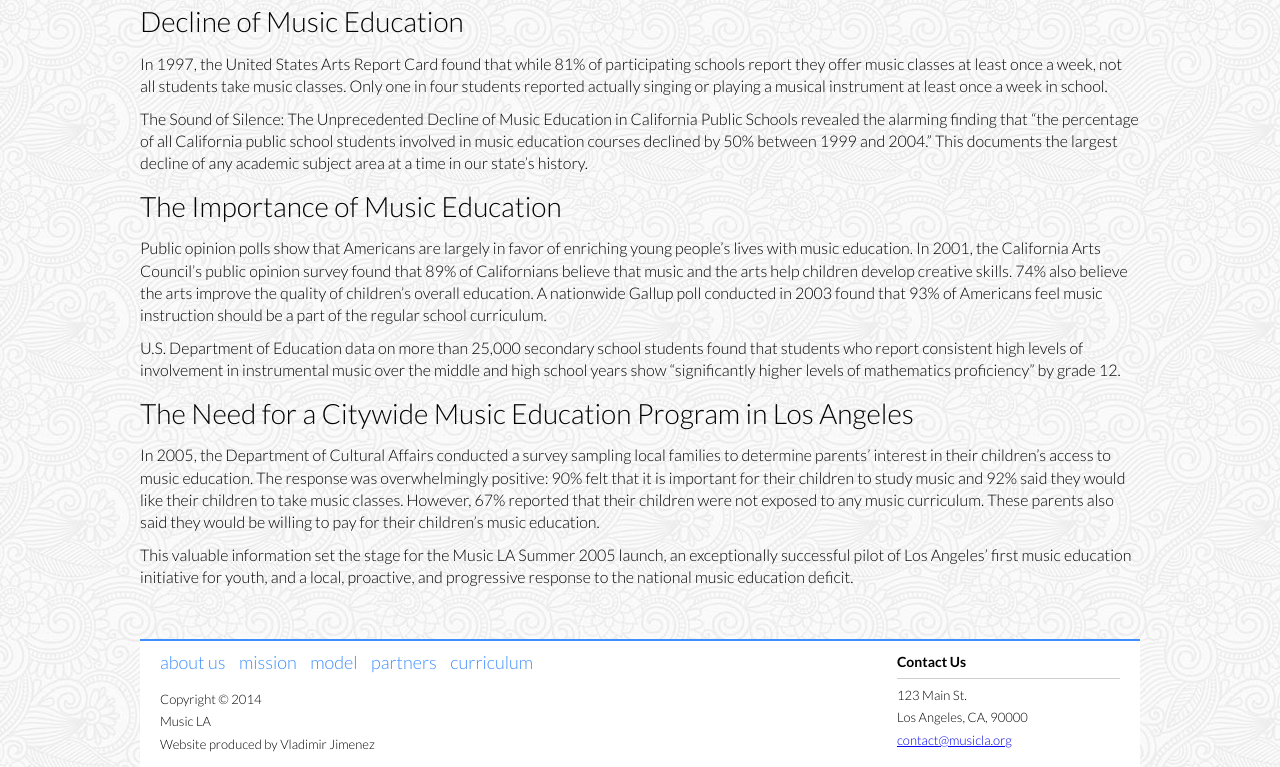
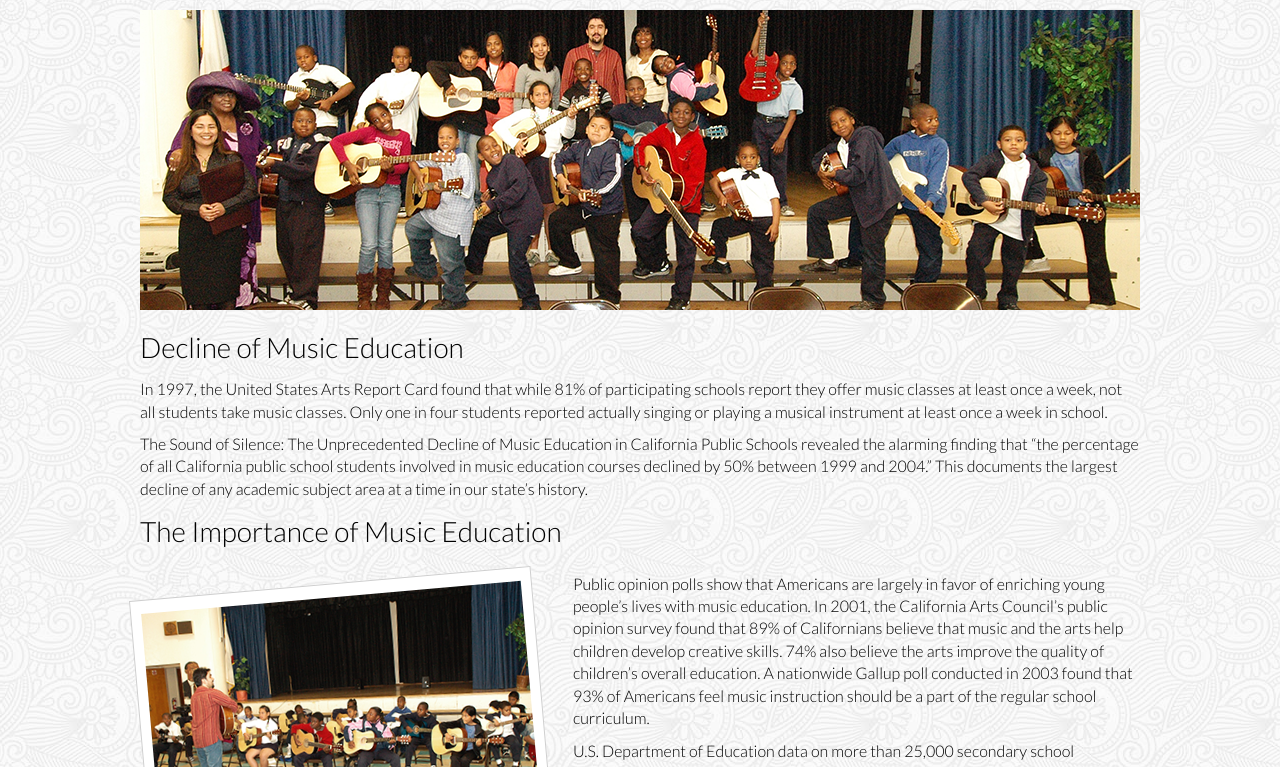
Before and after one commit to allejo/art-201-final, a plain HTML site: page dist/mission.html in a window 1280 px wide. Shown: the part 102-869 px from the top of the page. Drawn offline with nearby package versions, Linux system fonts and the light colour scheme.

Commit message:
Added pictures to missions page

```diff
--- a/assets/css/partials/_mission.scss
+++ b/assets/css/partials/_mission.scss
@@ -5,6 +5,23 @@ body {
 
         > section {
             font-family: $Font-Lato;
+
+            > section {
+                @include outer-container;
+
+                > div {
+                    @include span-columns(5);
+                    @include omega();
+
+                    margin: 20px 20px 20px 0;
+                }
+
+                > article {
+                    @include span-columns(7);
+
+                    padding-left: 10px;
+                }
+            }
         }
     }
 }
--- a/dist/mission.html
+++ b/dist/mission.html
@@ -29,17 +29,27 @@
 </ul>    </nav>
 </header>
     <section>
+        <img src="../assets/images/banner_mission.png" />
+
         <h2>Decline of Music Education</h2>
         <p>In 1997, the United States Arts Report Card found that while 81% of participating schools report they offer music classes at least once a week, not all students take music classes.  Only one in four students reported actually singing or playing a musical instrument at least once a week in school.</p>
         <p>The Sound of Silence: The Unprecedented Decline of Music Education in California Public Schools revealed the alarming finding that “the percentage of all California public school students involved in music education courses declined by 50% between 1999 and 2004.”  This documents the largest decline of any academic subject area at a time in our state’s history.</p>
 
-        <h2>The Importance of Music Education</h2>
-        <p>Public opinion polls show that Americans are largely in favor of enriching young people’s lives with music education.  In 2001, the California Arts Council’s public opinion survey found that 89% of Californians believe that music and the arts help children develop creative skills.  74% also believe the arts improve the quality of children’s overall education.  A nationwide Gallup poll conducted in 2003 found that 93% of Americans feel music instruction should be a part of the regular school curriculum.</p>
-        <p>U.S. Department of Education data on more than 25,000 secondary school students found that students who report consistent high levels of involvement in instrumental music over the middle and high school years show “significantly higher levels of mathematics proficiency” by grade 12.</p>
+        <section>
+            <h2>The Importance of Music Education</h2>
+
+            <div class="picture-border rotate left">
+                <img src="../assets/images/auditorium_lesson.png" width="410" />
+            </div>
+
+            <article>
+                <p>Public opinion polls show that Americans are largely in favor of enriching young people’s lives with music education.  In 2001, the California Arts Council’s public opinion survey found that 89% of Californians believe that music and the arts help children develop creative skills.  74% also believe the arts improve the quality of children’s overall education.  A nationwide Gallup poll conducted in 2003 found that 93% of Americans feel music instruction should be a part of the regular school curriculum.</p>
+                <p>U.S. Department of Education data on more than 25,000 secondary school students found that students who report consistent high levels of involvement in instrumental music over the middle and high school years show “significantly higher levels of mathematics proficiency” by grade 12.</p>
+            </article>
+        </section>
 
         <h2>The Need for a Citywide Music Education Program in Los Angeles</h2>
         <p>In 2005, the Department of Cultural Affairs conducted a survey sampling local families to determine parents’ interest in their children’s access to music education.  The response was overwhelmingly positive: 90% felt that it is important for their children to study music and 92% said they would like their children to take music classes.  However, 67% reported that their children were not exposed to any music curriculum.  These parents also said they would be willing to pay for their children’s music education.</p>
-
         <p>This valuable information set the stage for the Music LA Summer 2005 launch, an exceptionally successful pilot of Los Angeles’ first music education initiative for youth, and a local, proactive, and progressive response to the national music education deficit.</p>
     </section>
 
```
Also changed, not shown: assets/css/styles.css, assets/images/auditorium_lesson.png (added), assets/images/banner_mission.png (added), 3 other files.
